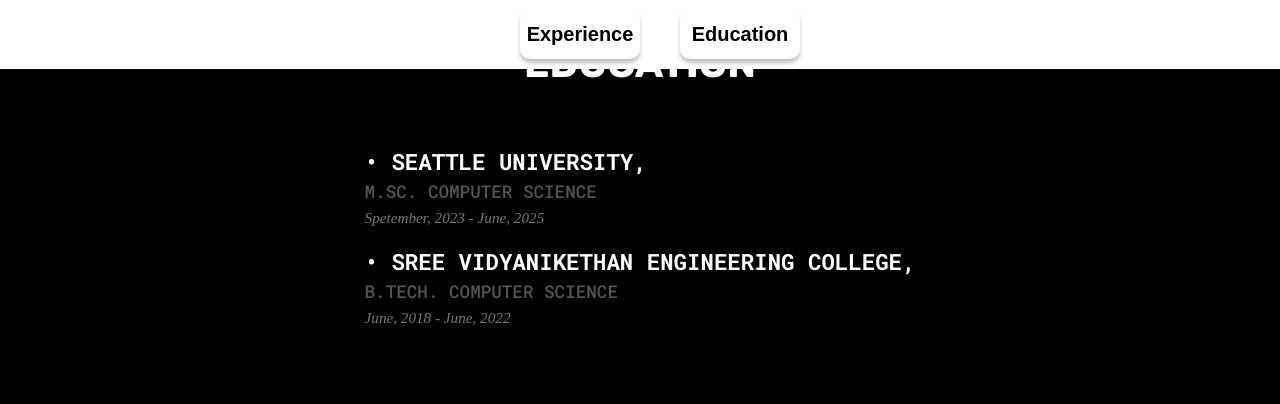
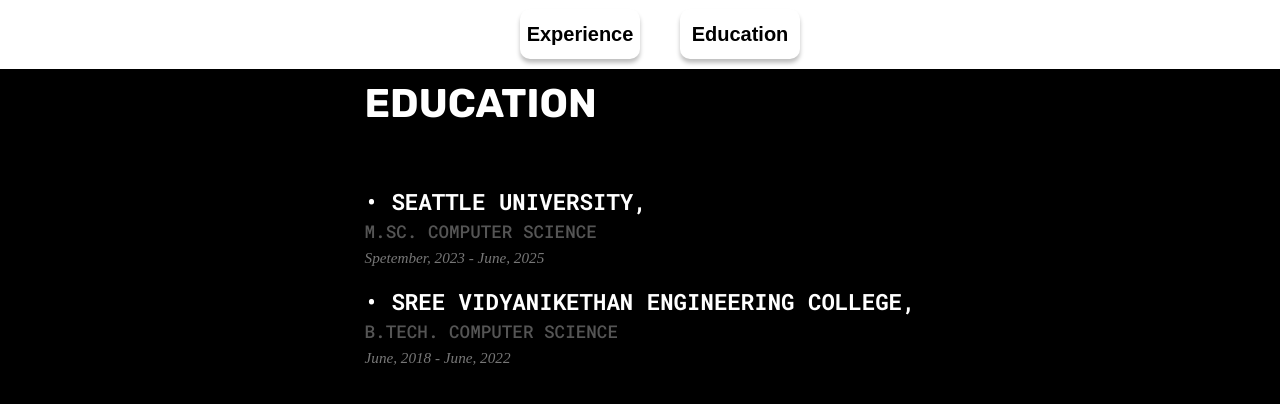
Before and after one commit to Jithesh-j/jithesh-porto, a React (Vite) app: page /jithesh-porto/education in a window 1280 px wide. Shown: the top 404 px of the page. Built offline with nearby package versions, Linux system fonts and the light colour scheme.

Commit message:
changed CSS for Education

```diff
--- a/src/sections/Education/EducationStyles.module.css
+++ b/src/sections/Education/EducationStyles.module.css
@@ -1,13 +1,14 @@
 /* Container styling */
 .container {
-    display: flex;
-    flex-direction: column;
-    align-items: center;
-    padding: 40px 20px;
-    width: 100%;
-    box-sizing: border-box;
-    color: var(--text-color, #222);
-  }
+  display: flex;
+  flex-direction: column;
+  justify-content: center;
+  text-align: left;
+  padding: 5rem 2rem;
+  background: var(--background-color); /* follows theme */
+  color: var(--text-color); /* follows theme */
+
+}
 
 
   /* Education list wrapper */
--- a/src/sections/Navbar/Navbar.jsx
+++ b/src/sections/Navbar/Navbar.jsx
@@ -14,7 +14,8 @@
 
           <li>
             <Link to="/education">
-              <button className='hover'>Education</button>
+            <button className='hover'>Education</button>
+
             </Link>
           </li>
         </ul>
```
Also changed, not shown: src/sections/Education/Education.jsx (line endings or trailing spaces).
